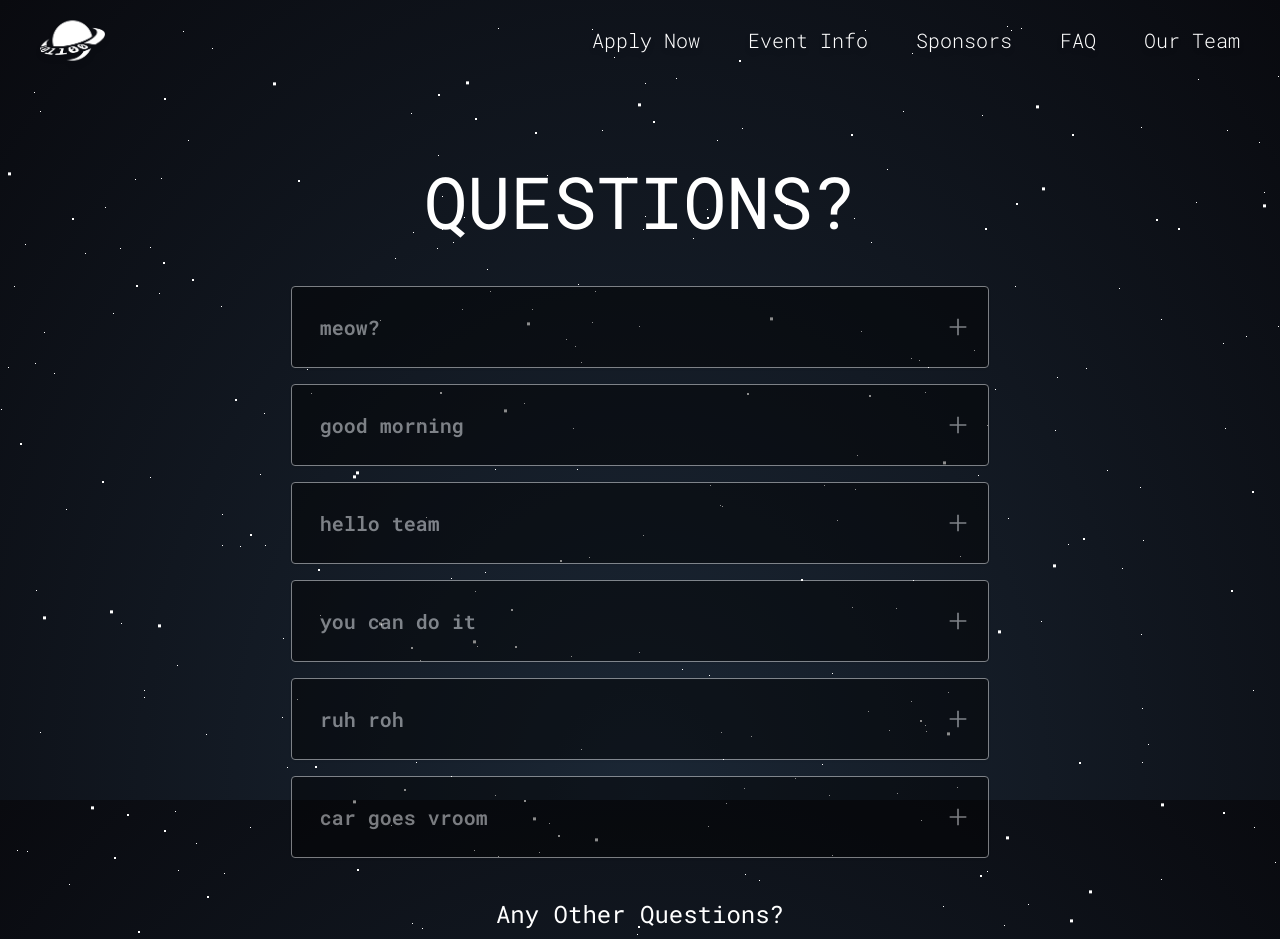
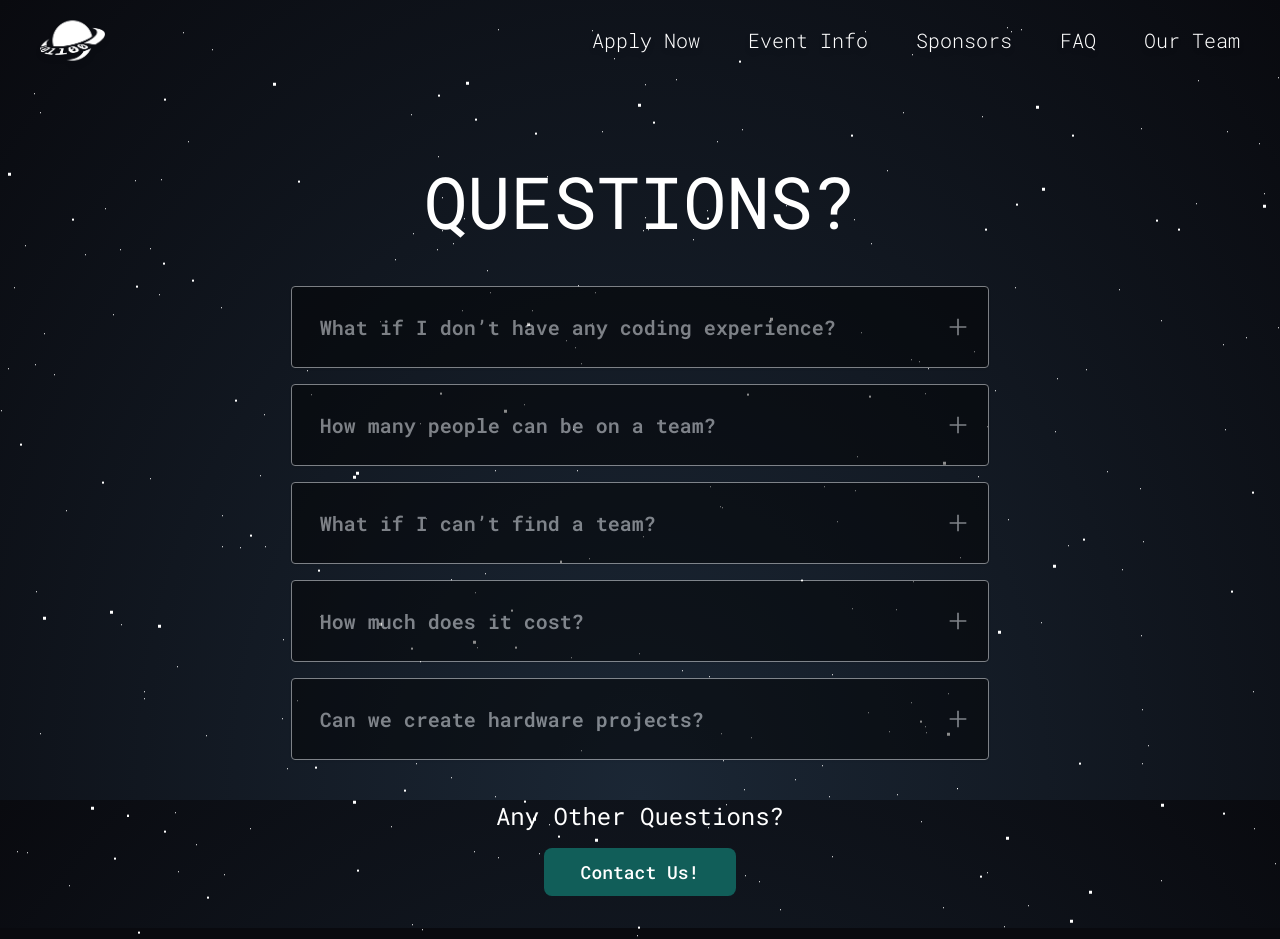
Before and after one commit to Amelia1110/AstralHacks, a Next.js app: page /faq in a window 1280 px wide. Shown: the top 939 px of the page. Built offline with nearby package versions, Linux system fonts and the light colour scheme.

Commit message:
Change font loading

```diff
--- a/components/FAQGroup.tsx
+++ b/components/FAQGroup.tsx
@@ -3,7 +3,7 @@ import React, { Dispatch, SetStateAction } from 'react'
 import down from "../public/down.svg";
 import Head from 'next/head';
 import FAQ from '@/pages/faq';
-import FAQItem from './FAQITem';
+import FAQItem from './FAQItem';
 import { Major_Mono_Display, Roboto_Mono } from 'next/font/google';
 
 type Props = {
--- a/components/Form/LoginForm.tsx
+++ b/components/Form/LoginForm.tsx
@@ -10,7 +10,9 @@ import { Major_Mono_Display, Roboto_Mono } from "next/font/google";
 const robotoMono = Roboto_Mono({
   subsets: ['latin'],
   variable: '--font-roboto',
-  weight: ['100', '200', '300', '400', '500', '600', '700']
+  weight: ['100', '200', '300', '400', '500', '600', '700'],
+  display : 'block',
+
 })
 
 const LoginForm: React.FC = () => {
--- a/components/Navbar.tsx
+++ b/components/Navbar.tsx
@@ -5,7 +5,9 @@ import Image from 'next/image';
 const robotoMono = Roboto_Mono({
     subsets: ['latin'],
     variable: '--font-roboto',
-    weight: ['100', '200', '300', '400', '500', '600', '700']
+    weight: ['100', '200', '300', '400', '500', '600', '700'],
+    display : 'block',
+
   })
 
 const majorMonoDisplay = Major_Mono_Display({
--- a/pages/apply-now.tsx
+++ b/pages/apply-now.tsx
@@ -8,7 +8,9 @@ import { useEffect } from 'react';
 const robotoMono = Roboto_Mono({
   subsets: ['latin'],
   variable: '--font-roboto',
-  weight: ['100', '200', '300', '400', '500', '600', '700']
+  weight: ['100', '200', '300', '400', '500', '600', '700'],
+  display : 'block',
+
 })
 
 type Props =  {}
--- a/pages/event-info.tsx
+++ b/pages/event-info.tsx
@@ -1,17 +1,23 @@
 import { Roboto_Mono } from 'next/font/google';
 import Head from 'next/head'
+import { useEffect, useState } from 'react';
 
 const robotoMono = Roboto_Mono({
   subsets: ['latin'],
   variable: '--font-roboto',
-  weight: ['100', '200', '300', '400', '500', '600', '700']
+  weight: ['100', '200', '300', '400', '500', '600', '700'],
+  display : 'block',
 })
 
 export default function EventInfo() {
+
+
+
+
   return (
     <div className="pt-20 w-full h-full">
       <div className='flex w-full justify-center items-center'>
-        <h1 className={`${robotoMono.variable} font-heading text-white text-medium text-7xl text-right `}>EVENT INFO</h1>
+        <h1 className={`${robotoMono.variable} font-heading text-white text-medium text-7xl text-right`}>EVENT INFO</h1>
       </div>
       <div className="w-full items-center mt-10">
         <p className={`${robotoMono.variable} font-text font-light text-center leading-relaxed text-white text-2xl mx-56`}> Lorem ipsum dolor sit amet consectetur adipisicing elit. Et amet porro odit debitis fuga reiciendis eligendi ea sunt adipisci earum quam culpa molestias saepe delectus totam a maiores, velit tenetur, vitae repellat sit incidunt sed nesciunt. Optio, voluptate modi. Tempora voluptates assumenda deleniti consequatur. Culpa minus tenetur repudiandae necessitatibus excepturi corrupti debitis assumenda porro nesciunt quae laudantium, esse, voluptas, harum consequuntur optio ea voluptates facilis aliquam inventore accusamus delectus. Possimus et molestias totam reiciendis nihil rerum rem eligendi officiis perferendis.</p>
--- a/pages/faq.tsx
+++ b/pages/faq.tsx
@@ -8,7 +8,8 @@ import FAQGroup from '@/components/FAQGroup'
 const robotoMono = Roboto_Mono({
   subsets: ['latin'],
   variable: '--font-roboto',
-  weight: ['100', '200', '300', '400', '500', '600', '700']
+  weight: ['100', '200', '300', '400', '500', '600', '700'],
+  display : 'block',
 })
 
 export default function FAQ() {
--- a/pages/index.tsx
+++ b/pages/index.tsx
@@ -12,7 +12,9 @@ const majorMonoDisplay = Major_Mono_Display({
 const robotoMono = Roboto_Mono({
   subsets: ['latin'],
   variable: '--font-roboto',
-  weight: ['100', '200', '300', '400', '500', '600', '700']
+  weight: ['100', '200', '300', '400', '500', '600', '700'],
+  display : 'block',
+
 })
 
 export default function Home() {
--- a/pages/sponsor-info.tsx
+++ b/pages/sponsor-info.tsx
@@ -3,7 +3,9 @@ import { Roboto_Mono } from 'next/font/google';
 const robotoMono = Roboto_Mono({
   subsets: ['latin'],
   variable: '--font-roboto',
-  weight: ['100', '200', '300', '400', '500', '600', '700']
+  weight: ['100', '200', '300', '400', '500', '600', '700'],
+  display : 'block',
+
 })
 
 export default function SponsorInfo() {
--- a/public/data.json
+++ b/public/data.json
@@ -1,32 +1,27 @@
 [
     {
         "idx": 1,
-        "question":"meow?",
-        "answer":"She sat down with her notebook in her hand, her mind wandering to faraway places. She paused and considered all that had happened. It hadn't gone as expected. When the day began she thought it was going to be a bad one, but as she sat recalling the day's events to write them down, she had to admit, it had been a rather marvelous day."
+        "question":"What if I don’t have any coding experience?",
+        "answer":"That’s okay! We are a beginner-friendly hackathon. Be sure to talk to the event mentors and check out some workshops while you’re there!"
     },
     {
         "idx": 2,
-        "question":"good morning",
-        "answer":"Cake or pie? I can tell a lot about you by which one you pick. It may seem silly, but cake people and pie people are really different. I know which one I hope you are, but that's not for me to decide. So, what is it? Cake or pie?"
+        "question":"How many people can be on a team?",
+        "answer":"Teams can have anywhere from 1-4 members."
     },
     {
         "idx": 3,
-        "question":"hello team",
-        "answer":"rawrrrr"
+        "question":"What if I can’t find a team?",
+        "answer":"No worries, we will help you find teammates! If you don’t already have a team, you can find teammates in our discord server or at the workshop hosted at the hackathon. Working by yourself is always an option too!"
     },
     {
         "idx": 4,
-        "question":"you can do it",
-        "answer":"yes i can"
+        "question":"How much does it cost?",
+        "answer":"It’s free! We will provide accommodation and food services throughout the event. Just make sure to bring a sleeping bag, toiletries, and anything else you think you’ll need for the weekend!"
     },
     {
         "idx": 5,
-        "question":"ruh roh",
-        "answer":"Was it enough? That was the question he kept asking himself. Was being satisfied enough? He looked around him at everyone yearning to just be satisfied in their daily life and he had reached that goal. He knew that he was satisfied and he also knew it wasn't going to be enough."
-    },
-    {
-        "idx": 6,
-        "question":"car goes vroom",
-        "answer":"vroom vroom"
+        "question":"Can we create hardware projects?",
+        "answer":"Unfortunately, we are unable to provide hardware at Astral Hacks this year, but if you have your own materials, you are welcome to incorporate them into your project!"
     }
 ]
```
